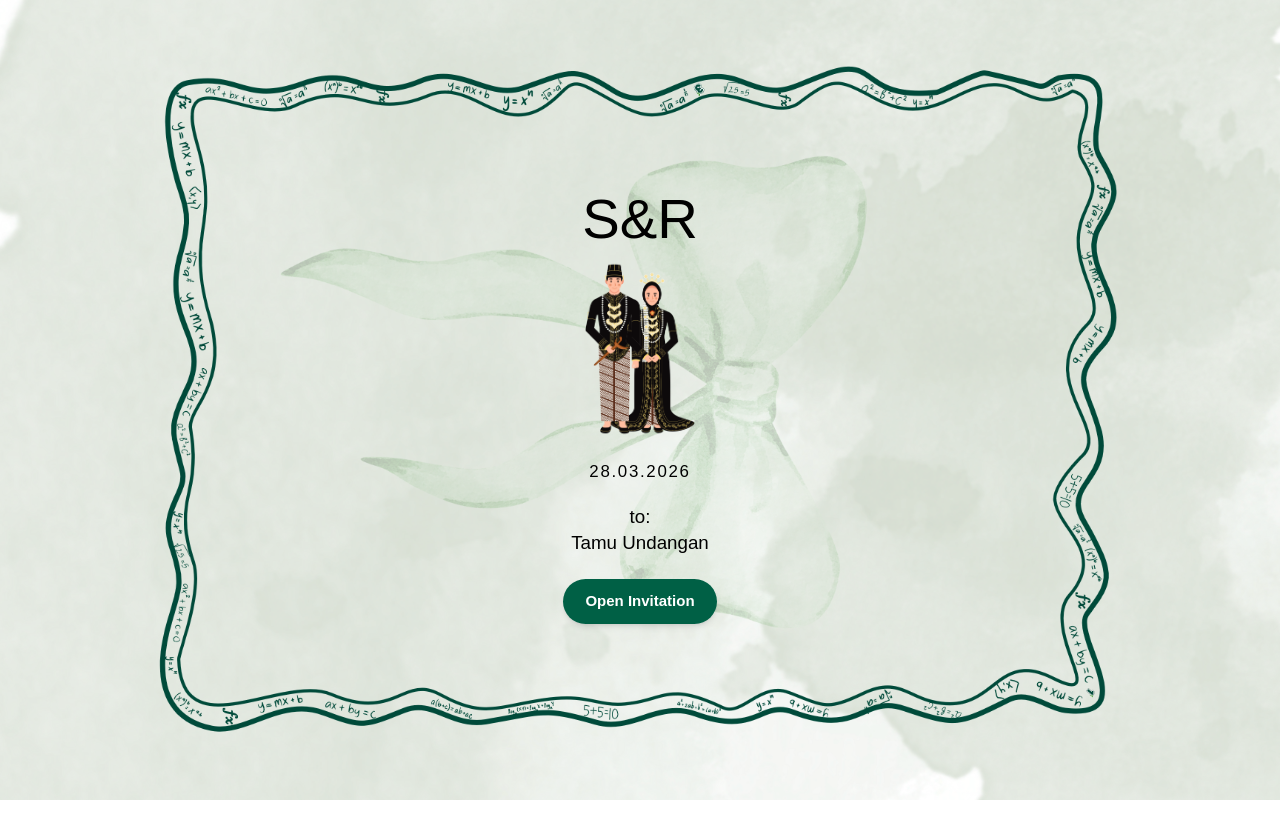
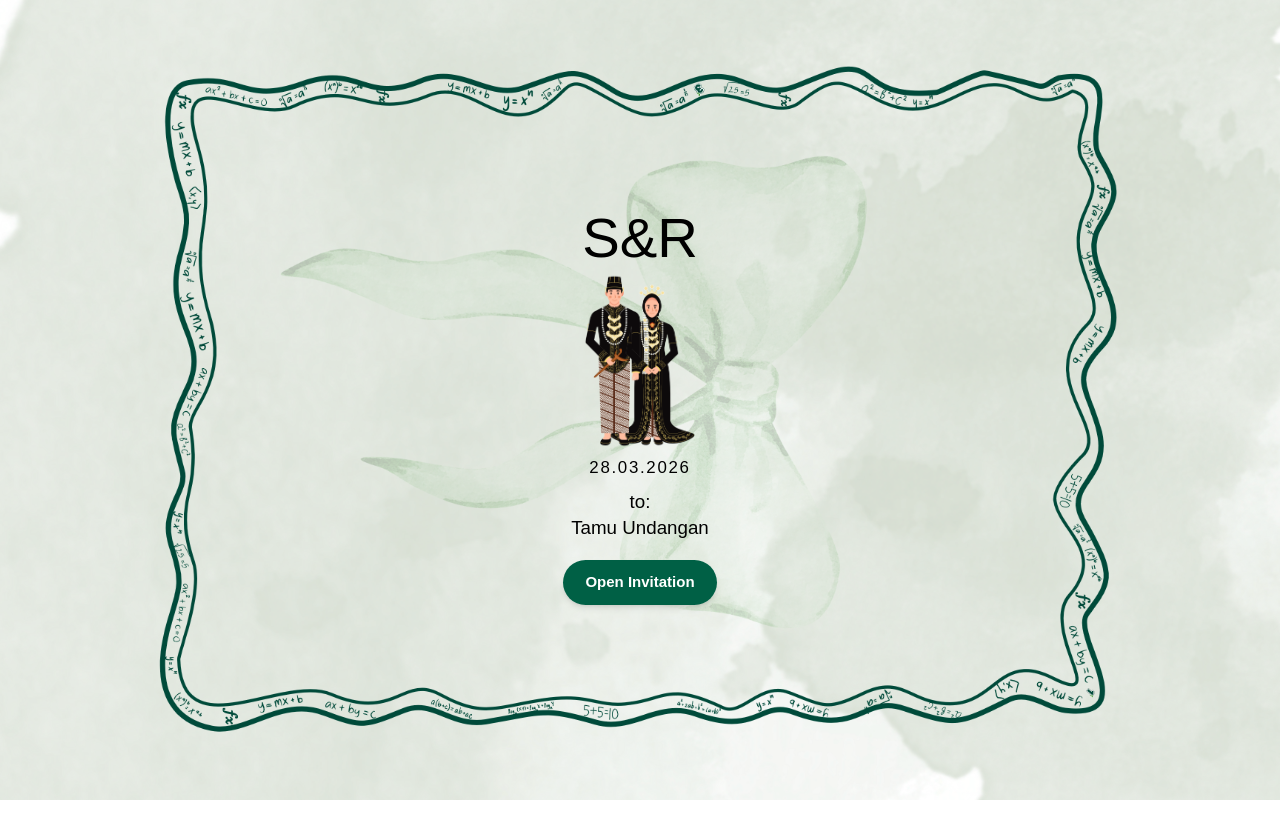
Before and after one commit to rezkyyayang/invitation, a Next.js app: page / in a window 1280 px wide. Built offline with nearby package versions, Linux system fonts and the light colour scheme; a web font is replaced by a local one.

Commit message:
Update margin padding

```diff
--- a/src/app/page.tsx
+++ b/src/app/page.tsx
@@ -21,11 +21,9 @@ function HomeContent() {
 
       {/* Content layer */}
       <main className="relative flex min-h-dvh items-center justify-center px-safe py-safe">
-        <section className="flex w-full max-w-[420px] flex-col items-center gap-4 text-center md:max-w-none md:w-auto">
+        <section className="flex w-full max-w-[420px] flex-col items-center gap-2 text-center md:max-w-none md:w-auto">
           {/* Heading S&R with Dynalight font */}
             <h1 className="text-5xl md:text-6xl text-black">S&amp;R</h1>
-
-
 
           {/* Bride/Groom Illustration */}
           <img
@@ -34,14 +32,14 @@ function HomeContent() {
             className="h-auto w-30 md:w-40"
           />
           {/* Optional date under image (commented out) */}
-          <p className="mt-2 text-lg tracking-widest text-black">28.03.2026</p>
+          <p className="text-lg tracking-widest text-black">28.03.2026</p>
 
           {/* Recipient name above the button */}
-          <p className="mt-1 text-lg md:text-xl text-black">to: <br/> {recipientName}</p>
+          <p className="text-lg md:text-xl text-black">to: <br/> {recipientName}</p>
 
           {/* Open Invitation button */}
           <button
-            className="mt-2 rounded-full bg-emerald-800 px-6 py-3 text-base font-semibold text-white shadow-md transition-colors hover:bg-emerald-700 focus:outline-none focus:ring-2 focus:ring-emerald-600"
+            className="mt-3 rounded-full bg-emerald-800 px-6 py-3 text-base font-semibold text-white shadow-md transition-colors hover:bg-emerald-700 focus:outline-none focus:ring-2 focus:ring-emerald-600"
             onClick={() => {
               const to = searchParams.get("to");
               const qs = to ? `?to=${encodeURIComponent(to)}` : "";
```
